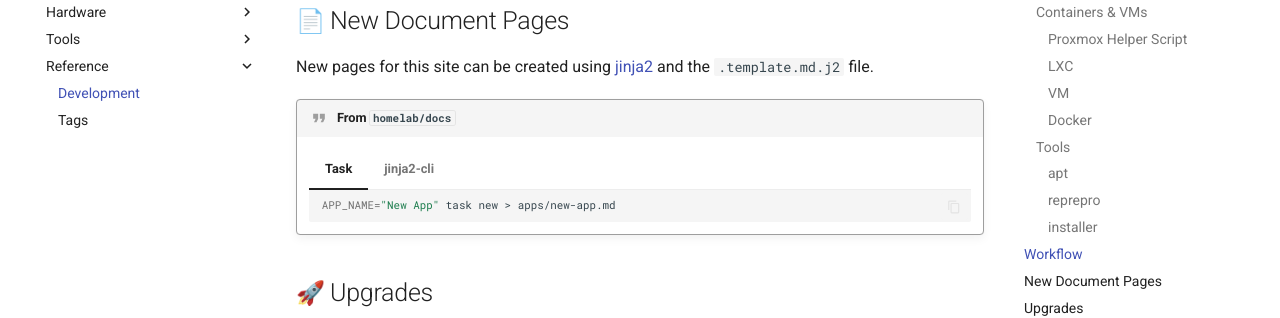
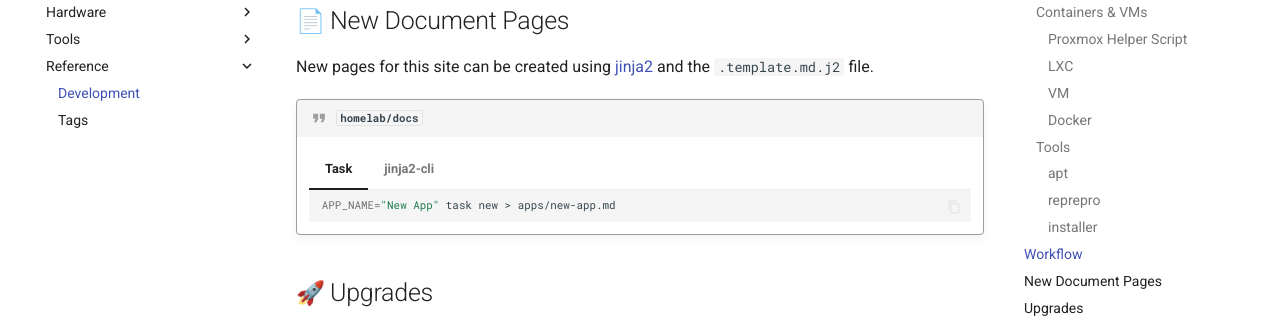
Before and after one commit to nicholaswilde/homelab, an MkDocs documentation site: the page built from docs/reference/development.md, in a window 1280 px wide and 900 px high, scrolled down 2060 px. Shown: the part 150-468 px from the top of the window. Built offline with MkDocs 1.6.1 and Material for MkDocs 9.7.7, drawn with Linux system fonts in a browser that asks for light colours; emoji names are drawn with the system emoji font; comment, search, counter and statistics services are not loaded.

Commit message:
Update development.md

```diff
--- a/docs/reference/development.md
+++ b/docs/reference/development.md
@@ -82,7 +82,7 @@ If the tool is only available to download as a binary file, I'll use my [`instal
 
 New pages for this site can be created using [jinja2][3] and the `.template.md.j2` file.
 
-!!! quote "From `homelab/docs`"
+!!! quote "`homelab/docs`"
 
     === "Task"
 
```
